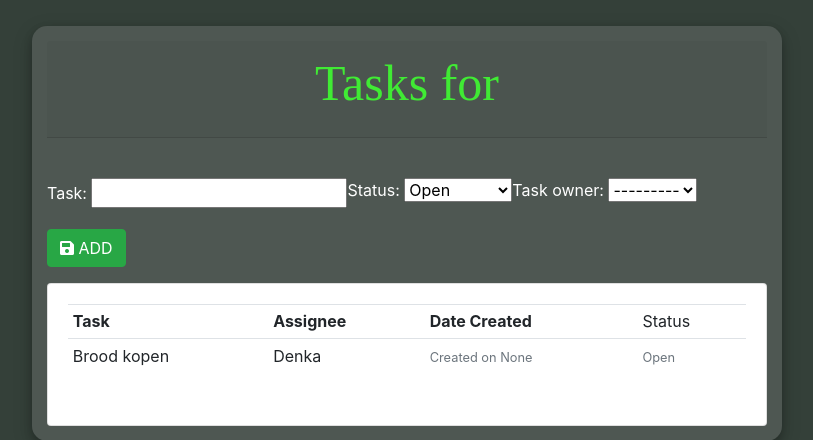
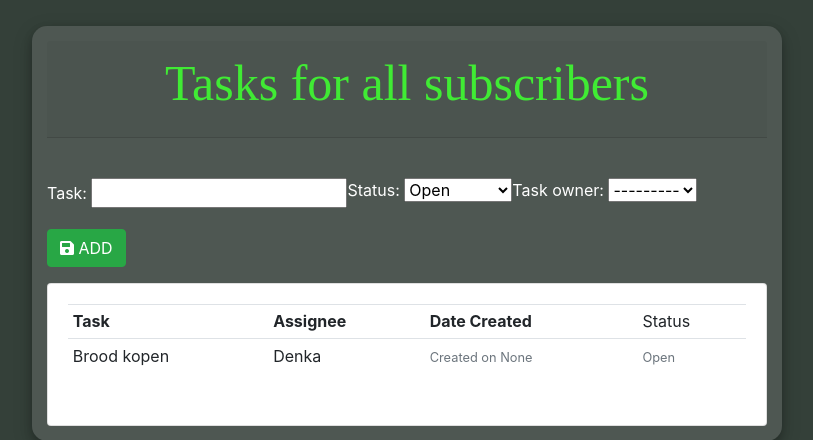
Before and after one commit to vangeytedvg/denkatodo, a Django app: page /dispatch/ in a window 1280 px wide. Shown: the part 97-537 px from the top of the page, without its empty margins (233-1046 px from the left). Run offline with Django 3.2, Linux system fonts and the light colour scheme; a user stored in the database is signed in; data comes from the database, SQL or seed files in the repository; some libraries are stand-ins or nearby versions; some web fonts are replaced.

Commit message:
all users now ok

```diff
--- a/main/templates/main/dispatcher.html
+++ b/main/templates/main/dispatcher.html
@@ -5,7 +5,7 @@
 		<div class="d-flex justify-content-center h-100">
 			<div class="user_card">
 				<div class="card-header text-center">
-					<h3 class="card-title" id="title-font3">Tasks for {{ tuser.user }}</h3>
+					<h3 class="card-title" id="title-font3">Tasks for all subscribers</h3>
 				</div>
 				<div>
 					<div class="card-body">
```
